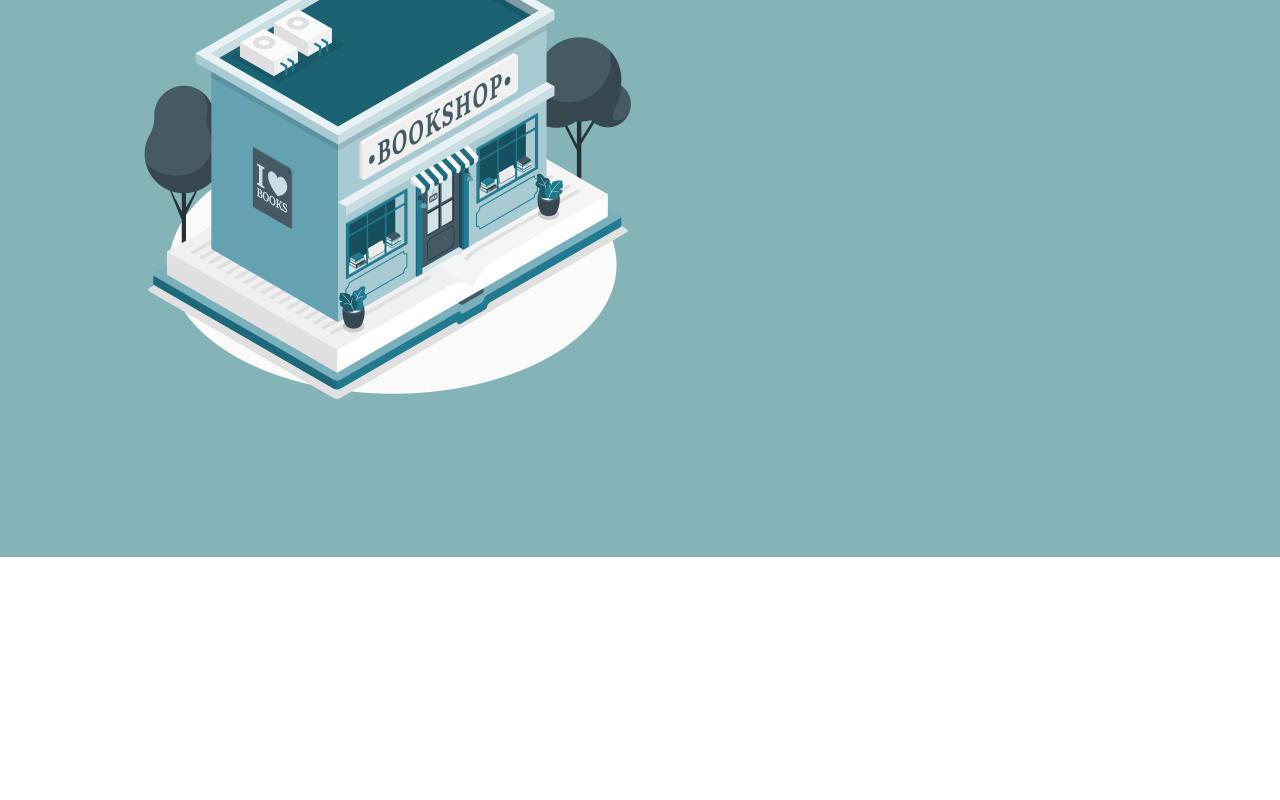
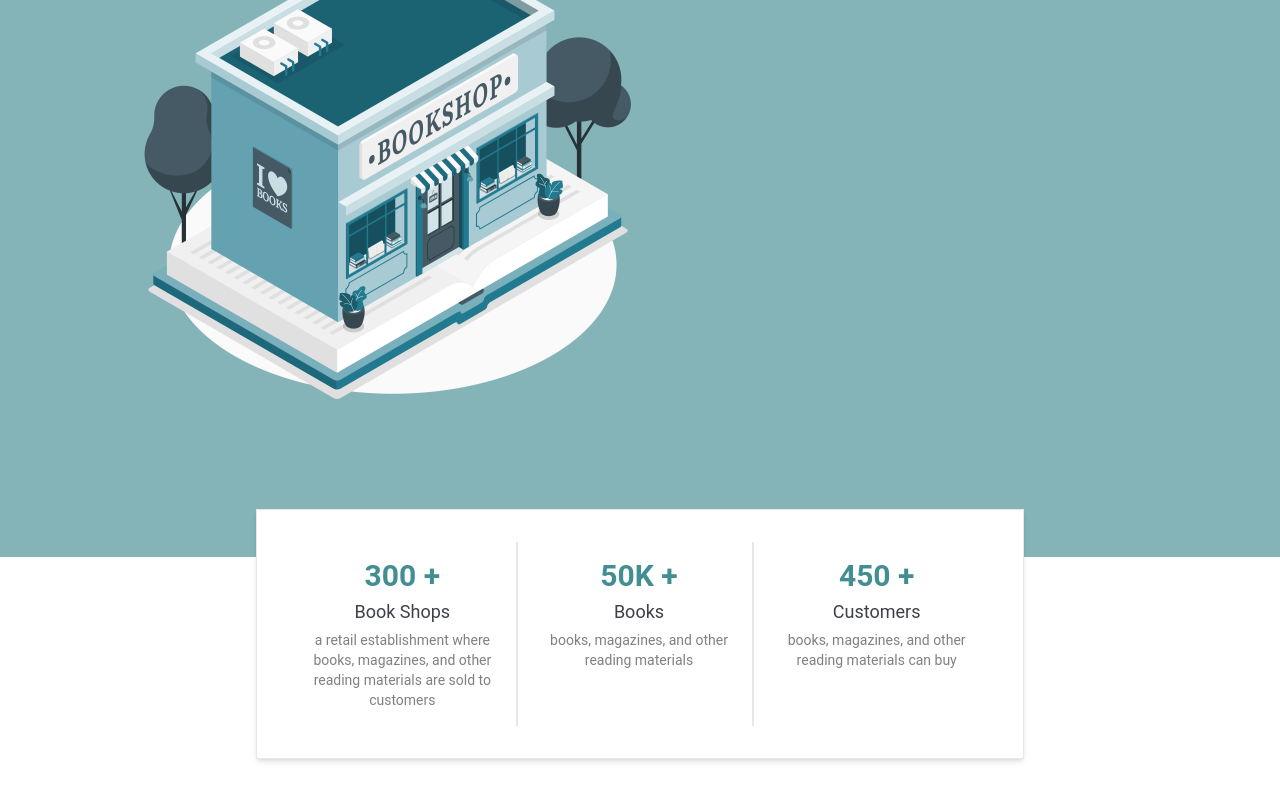
Before and after one commit to Maria-07/Boikoi-Client-Nextjs, a Next.js app: page / in a window 1280 px wide. Shown: the part 282-1082 px from the top of the page. Before the commit the page ends 839 px from the top, so only its background shows below. Built offline with nearby package versions, Linux system fonts and the light colour scheme; no server answers.

Commit message:
Card design done

```diff
--- /dev/null
+++ b/src/component/UI/Home/AvailableBooks/AvailableBooks.jsx
@@ -0,0 +1,9 @@
+const AvailableBooks = () => {
+  return (
+    <div className="sm:w-[80%] sm:mx-auto py-4 sm:my-[8%] ">
+      <h1 className="heading text-center">Available Books</h1>
+    </div>
+  );
+};
+
+export default AvailableBooks;
--- /dev/null
+++ b/src/component/UI/Home/Count/Count.jsx
@@ -0,0 +1,42 @@
+const Count = () => {
+  return (
+    <div className="sm:w-[60%]  sm:mx-auto py-4 ">
+      <div className="sm:absolute border shadow-md sm:mt-[-5%] sm:w-[60%]">
+        <div className="bg-white p-8 ">
+          <div className="grid sm:grid-cols-3 grid-cols-1 gap-2">
+            <div className="p-4 sm:border-r-2 ">
+              <h1 className="text-3xl text-primary font-semibold text-center">
+                300 +
+              </h1>
+              <h2 className="text-lg text-dark text-center my-1">Book Shops</h2>
+              <p className="text-sm text-accent text-center">
+                a retail establishment where books, magazines, and other reading
+                materials are sold to customers
+              </p>
+            </div>
+            <div className="p-4 sm:border-r-2 ">
+              <h1 className="text-3xl text-primary font-semibold text-center">
+                50K +
+              </h1>
+              <h2 className="text-lg text-dark text-center my-1">Books</h2>
+              <p className="text-sm text-accent text-center">
+                books, magazines, and other reading materials
+              </p>
+            </div>
+            <div className="p-4  ">
+              <h1 className="text-3xl text-primary font-semibold text-center">
+                450 +
+              </h1>
+              <h2 className="text-lg text-dark text-center my-1">Customers</h2>
+              <p className="text-sm text-accent text-center">
+                books, magazines, and other reading materials can buy
+              </p>
+            </div>
+          </div>
+        </div>
+      </div>
+    </div>
+  );
+};
+
+export default Count;
--- a/src/pages/index.js
+++ b/src/pages/index.js
@@ -2,6 +2,8 @@ import RootLayout from "@/component/Layouts/RootLayout";
 import Head from "next/head";
 import Image from "next/image";
 import banner from "../assets/img/Bookshop-amico.png";
+import Count from "@/component/UI/Home/Count/Count";
+import AvailableBooks from "@/component/UI/Home/AvailableBooks/AvailableBooks";
 
 const HomePage = () => {
   return (
@@ -32,6 +34,8 @@ const HomePage = () => {
           </div>
         </div>
       </div>
+      <Count></Count>
+      <AvailableBooks></AvailableBooks>
     </>
   );
 };
--- a/src/styles/globals.css
+++ b/src/styles/globals.css
@@ -80,3 +80,14 @@ body {
   border-bottom-right-radius: 4px;
   box-shadow: 1px 1px 4px 0px #000000;
 }
+
+.heading {
+  color: #438E93;
+  font-family: 'Roboto',
+    sans-serif;
+  font-weight: 600;
+  font-size: 24px;
+  line-height: 1.7em;
+  letter-spacing: 0.2px;
+  word-spacing: 0.2px;
+}
--- a/tailwind.config.js
+++ b/tailwind.config.js
@@ -15,7 +15,7 @@ module.exports = {
         secondary: "#1B6273",
         popover: "#ddedee",
         accent: "#808080",
-        dark: "#050505",
+        dark: "#3C4048",
       },
       fontFamily: {
         primary: ["EB Garamond", "serif"],
```
